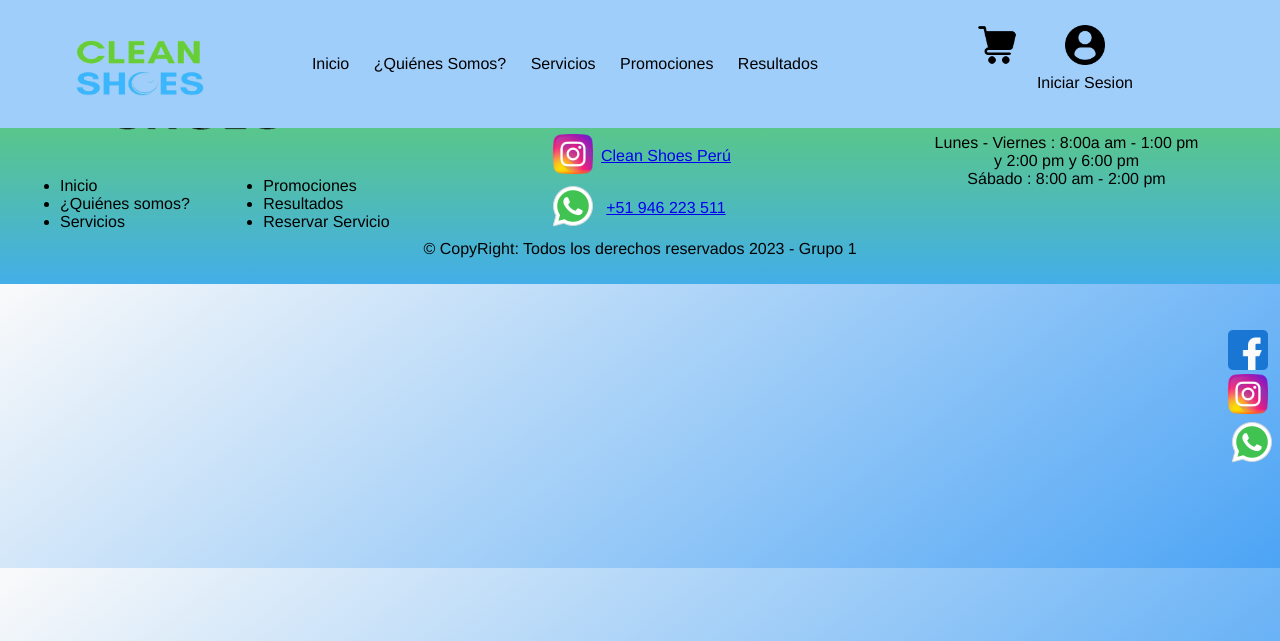
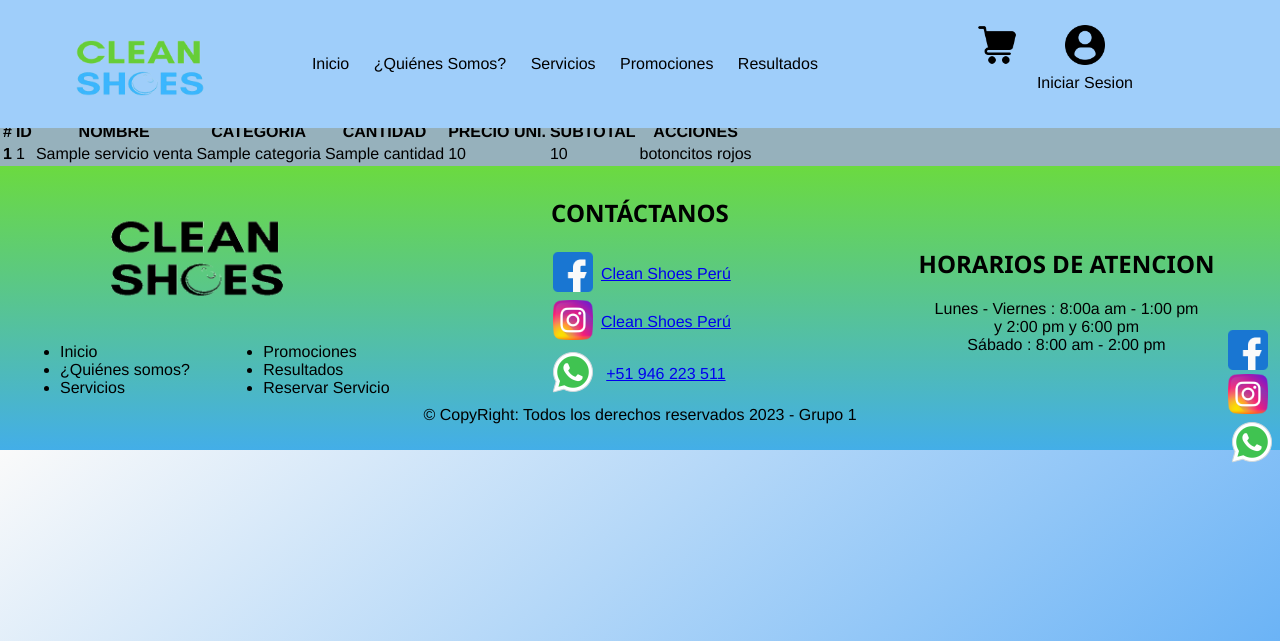
Before and after one commit to NemiasVasquez/CleanShoes, a PHP site: template Views/Carrito_Views.php in a window 1280 px wide. Shown: the top 641 px of the page. Run offline with PHP 8.4, Linux system fonts and the light colour scheme; the template is opened without the code that fills it: most values are stand-ins (such as "Sample title", 1, 10 or a date in 2020).

Commit message:
Carrito - INicio

```diff
--- a/Controller/Venta_Controller.php
+++ b/Controller/Venta_Controller.php
@@ -8,6 +8,9 @@
     }
 
     public function Carrito_Views(){
+        $codigo_Cliente = $_SESSION["id_Cliente"];
+        $data["ServicioVenta"] = $this->Venta_Modelo->OrdenesCliente($codigo_Cliente);
+
         require_once "Views/Carrito_Views.php";
     }
 }
--- a/Style/Carrito_Style.css
+++ b/Style/Carrito_Style.css
@@ -0,0 +1,4 @@
+main{
+    background-color: #96B1BC;
+    padding-top: 120px;
+}
--- a/Views/Carrito_Views.php
+++ b/Views/Carrito_Views.php
@@ -15,7 +15,52 @@
         <?php include 'Plantillas/Header.php'; ?>
     </header>
     <main>
+        <div id="bloque_TablaVenta">
+        <table class="table  text-center">
+            <?php if(isset($data["ServicioVenta"])){ ?>
+                <thead >
+                    <tr >
+                        <th class="text-center" scope="col">#</th>
+                        <th class="text-center" scope="col">ID</th>
+                        <th class="text-center" scope="col">NOMBRE</th>
+                        <th class="text-center" scope="col">CATEGORÍA</th>
+                        <th class="text-center" scope="col">CANTIDAD</th>
+                        <th class="text-center" scope="col">PRECIO UNI.</th>
+                        <th class="text-center" scope="col">SUBTOTAL</th>
+                        <th class="text-center" scope="col">ACCIONES</th>
+                        <th class="text-center" scope="col"></th>
+                    </tr>
+                </thead>
+                <?php $contador=1 ?>
 
+                <?php foreach ($data["ServicioVenta"] as $S): ?>
+                        <tr>
+                            <th class="text-center" scope="row"><?php echo $contador ?></th>
+                            <td><?php echo $S["id_Servicio"]; ?></td>
+                            <td><?php echo $S["nombre"]; ?></td>
+                            <td><?php echo $S["categoria"]; ?></td>
+                            <td><?php echo $S["cantidad"]; ?></td>
+                            <td><?php echo $S["precio"]; ?></td>
+                            <td><?php echo $S["subTotal"]; ?></td>
+                            <td>botoncitos rojos</td>
+                        </tr>
+                        <?php $contador++; ?>
+                <?php endforeach; ?>
+            <?php } else { ?>
+                <div>
+                    <h3>No tiene productos en su carrito</h3>
+                </div>
+            <?php }?>
+        </table>
+        </div>
+        <div id="seccion_detalleVenta">
+            <div id="bloque_Indicaciones">
+
+            </div>
+            <div id="bloque_DetalleTotal">
+
+            </div>
+        </div>
     </main>
     <aside>
         <?php include 'Plantillas/Enlaces.php'; ?>
```
Also changed, not shown: Model/Venta_Model.php (+18 -0 lines).
